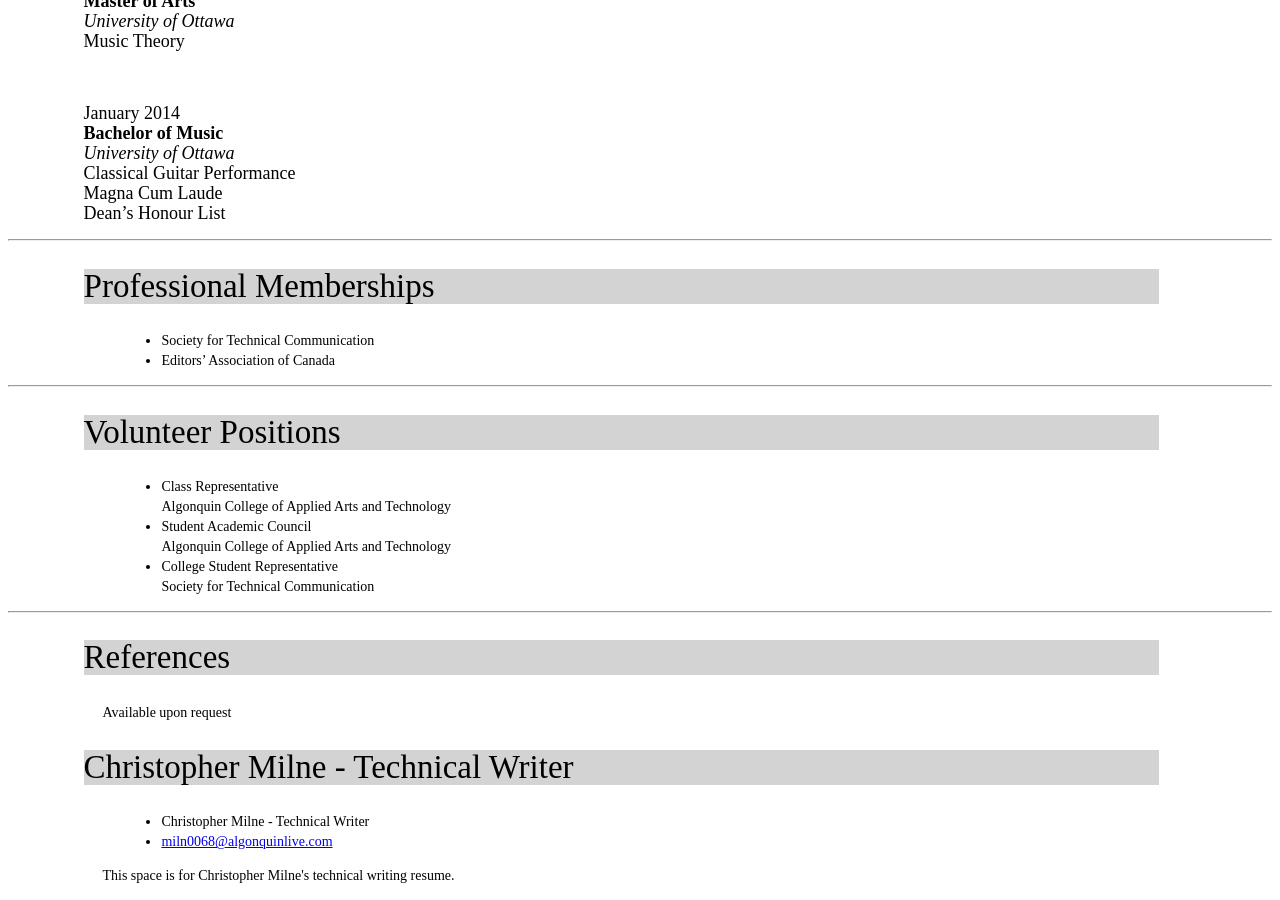
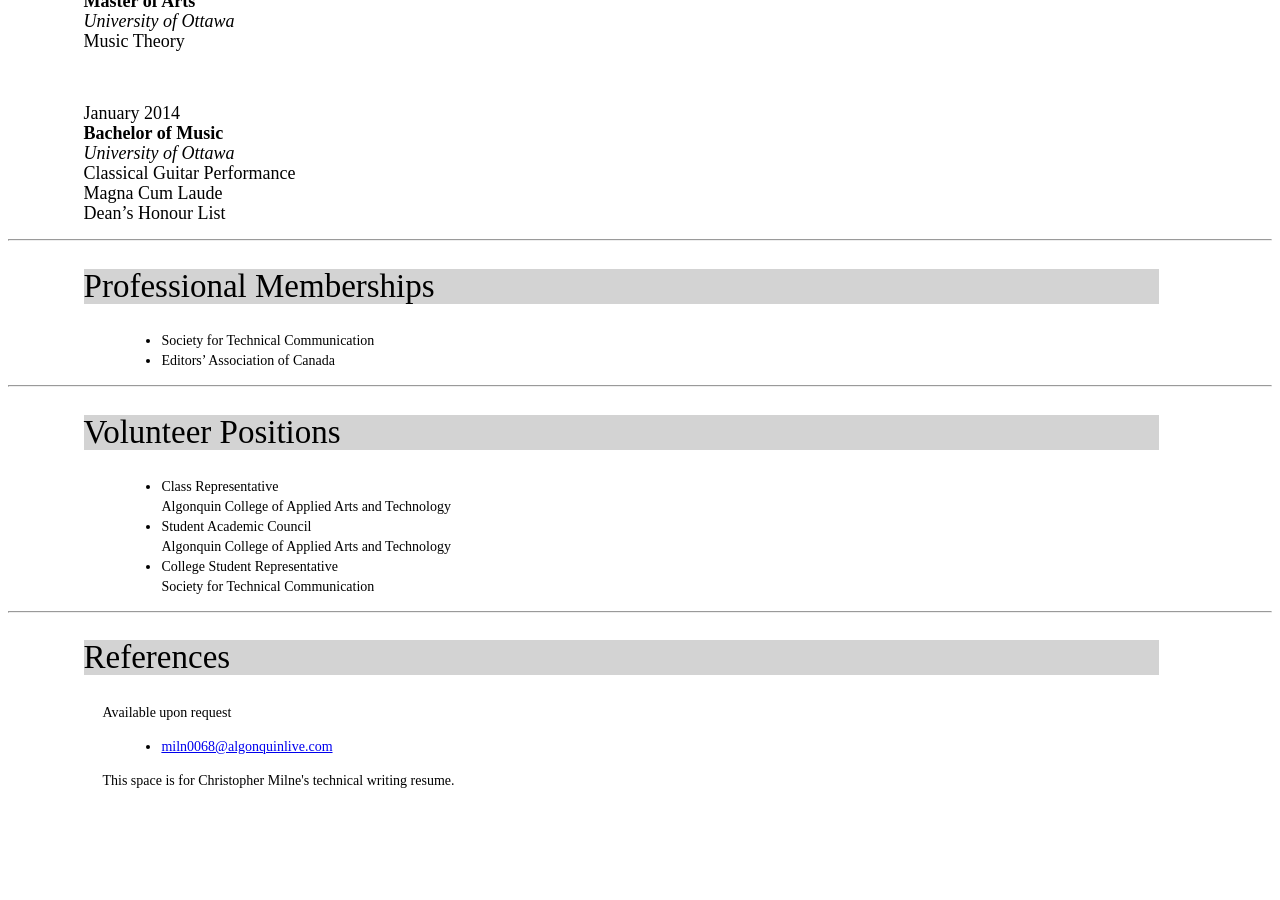
Before and after one commit to chris-milne/chris-milne.github.io, a Jekyll site: the page built from index.html, in a window 1280 px wide and 900 px high, scrolled down 1979 px. Built offline with Jekyll 4.4.1, drawn with Linux system fonts in a browser that asks for light colours; after the commit the page ends 2784 px from its top, so only the background shows below that.

Commit message:
Update index.html

```diff
--- a/index.html
+++ b/index.html
@@ -184,12 +184,10 @@ Society for Technical Communication</li>
 
   <div class="wrapper">
 
-    <h2 class="footer-heading">Christopher Milne - Technical Writer</h2>
 
     <div class="footer-col-wrapper">
       <div class="footer-col footer-col-1">
         <ul class="contact-list">
-          <li>Christopher Milne - Technical Writer</li>
           <li><a href="mailto:miln0068@algonquinlive.com">miln0068@algonquinlive.com</a></li>
         </ul>
       </div>
```
